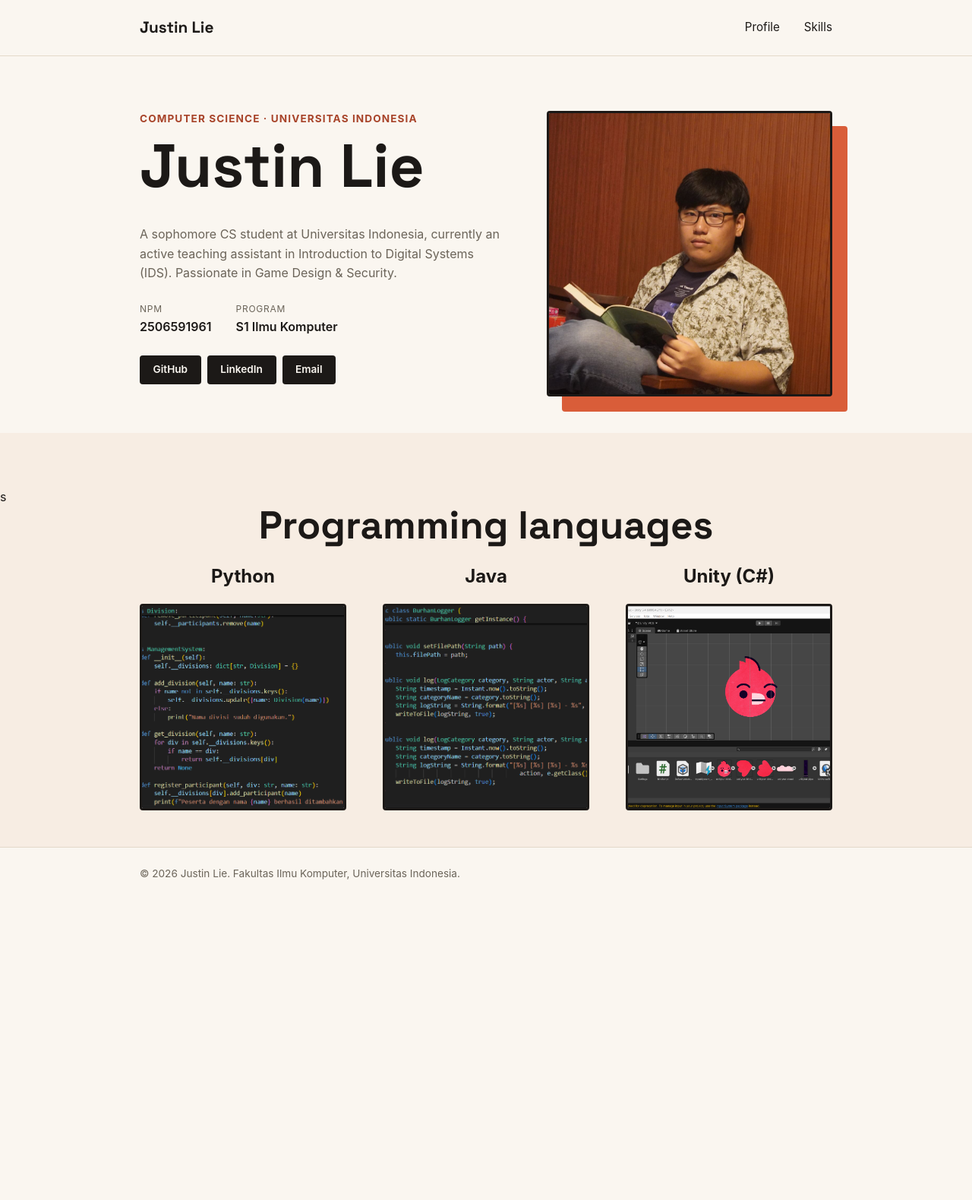
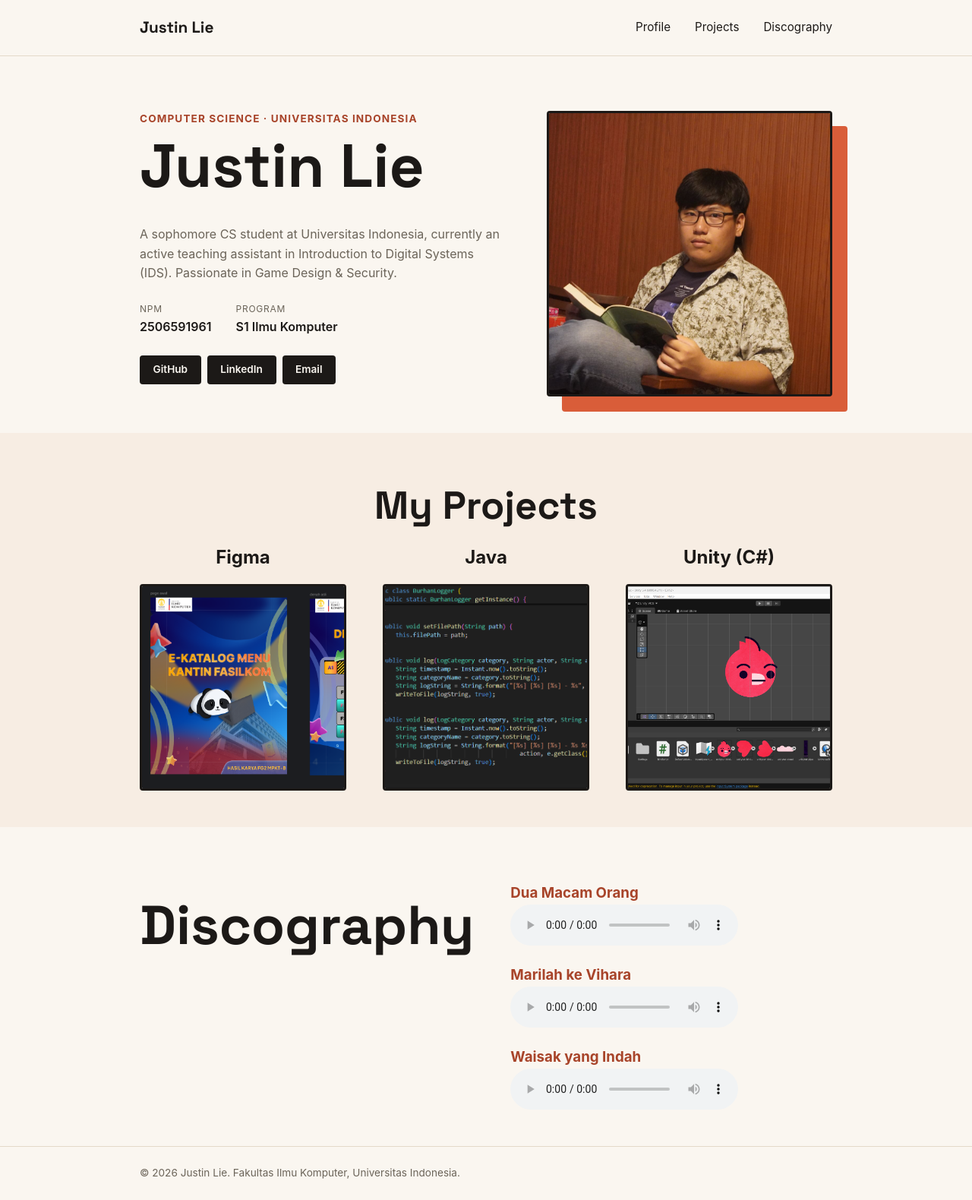
Before and after one commit to Blue-Crewmate/myportofolio, a Django app: page / in a window 1280 px wide. Shown: the whole page at 76% size. Before the commit the page ends 1158 px from the top, so only its background shows below. Run offline with Django 5.2, Linux system fonts and the light colour scheme.

Commit message:
Feat: Added Discography Section (New Audio)
Minor Update:
- Changed "Programming Language" to "My Projects"
- Changed Python project to Figma project
- Added Reflective Question & AI Disclosure to README.md

```diff
--- a/static/css/style.css
+++ b/static/css/style.css
@@ -238,6 +238,35 @@ section {
     border: 3px solid var(--ink);
 }
 
+.music-grid {
+    display: grid;
+    grid-template-columns: 1fr 1.3fr;
+    grid-template-areas:
+        'music-title music-list';
+    gap: 1.5rem 3rem;
+}
+
+.music-title {
+    grid-area: music-title;
+    font-size: 4.5rem;
+}
+
+.music-list {
+    grid-area: music-list;
+    display: flex;
+    flex-direction: column;
+    row-gap: 1.5rem;
+}
+
+.music-audio {
+    display: grid;
+    grid-template-columns: 1fr;
+}
+
+.music-list h3 {
+    color: var(--accent-dark)
+}
+
 .site-footer {
     padding: 1.5rem;
     color: var(--text-muted);
@@ -263,6 +292,13 @@ section {
             'unity';
     }
 
+    .music-grid {
+        grid-template-columns: 1fr;
+        grid-template-areas:
+            'music-title'
+            'music-list';
+    }
+
     .code-photo {
         width: 80%;
         align-self: center;
--- a/templates/index.html
+++ b/templates/index.html
@@ -15,7 +15,8 @@
             <a href="#profile" class="brand">Justin Lie</a>
             <nav>
                 <a href="#profile">Profile</a>
-                <a href="#skills">Skills</a>
+                <a href="#skills">Projects</a>
+                <a href="#discography">Discography</a>
             </nav>
         </div>
     </header>
@@ -54,14 +55,14 @@
                 </div>
             </div>
         </section>
-        <section class="skill" id="skills">s
+        <section class="skill" id="skills">
             <div class="container skill-grid">
                 <div class="skilltitle">
-                    <h1>Programming languages</h1>
+                    <h1>My Projects</h1>
                 </div>
                 <div class="python">
-                    <h2>Python</h2>
-                    <img class="code-photo" src="static/img/PythonCode.png" alt="Photo of Python Project">
+                    <h2>Figma</h2>
+                    <img class="code-photo" src="static/img/FigmaPhoto.png" alt="Photo of Figma Project">
                 </div>
                 <div class="java">
                     <h2>Java</h2>
@@ -70,6 +71,25 @@
                 <div class="unity">
                     <h2>Unity (C#)</h2>
                     <img class="code-photo" src="static/img/UnityCode.png" alt="Photo of Unity Project">
+                </div>
+            </div>
+        </section>
+        <section class="discography" id="discography">
+            <div class="container music-grid">
+                <h1 class="music-title">Discography</h1>
+                <div class="music-list">
+                    <div class="music-audio">
+                        <h3>Dua Macam Orang</h3>
+                        <audio controls loop src="static\audio\Dua Macam Orang.mp3" alt="sample music"></audio>
+                    </div>
+                    <div class="music-audio">
+                        <h3>Marilah ke Vihara</h3>
+                        <audio controls loop src="static\audio\Marilah Ke Vihara.mp3" alt="sample music"></audio>
+                    </div>
+                    <div class="music-audio">
+                        <h3>Waisak yang Indah</h3>
+                        <audio controls loop src="static\audio\Waisak Yang Indah.mp3" alt="sample music"></audio>
+                    </div>
                 </div>
             </div>
         </section>
```
Also changed, not shown: README.md, static/img/FigmaPhoto.png (added), static/img/PythonCode.png (deleted), 3 other files.
